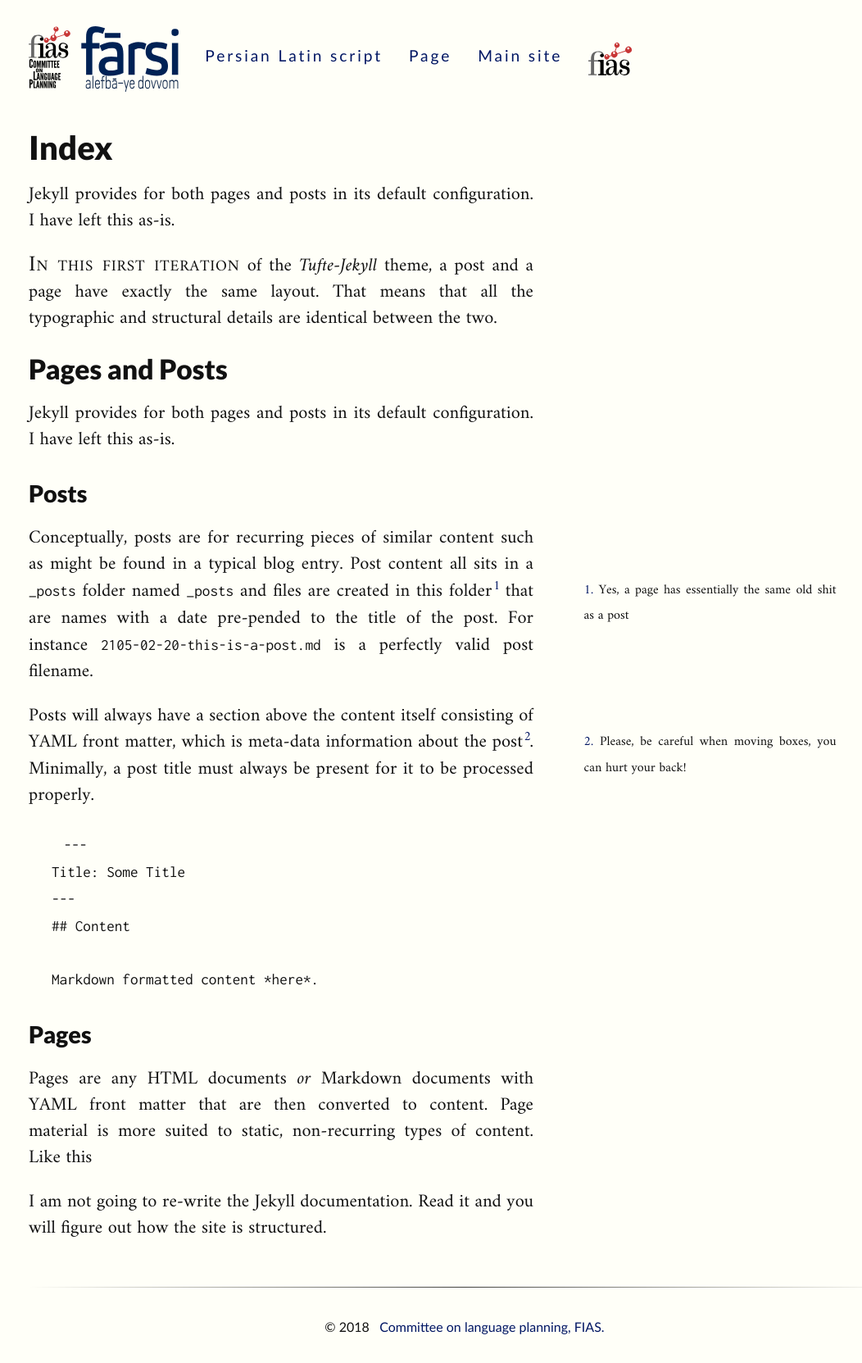
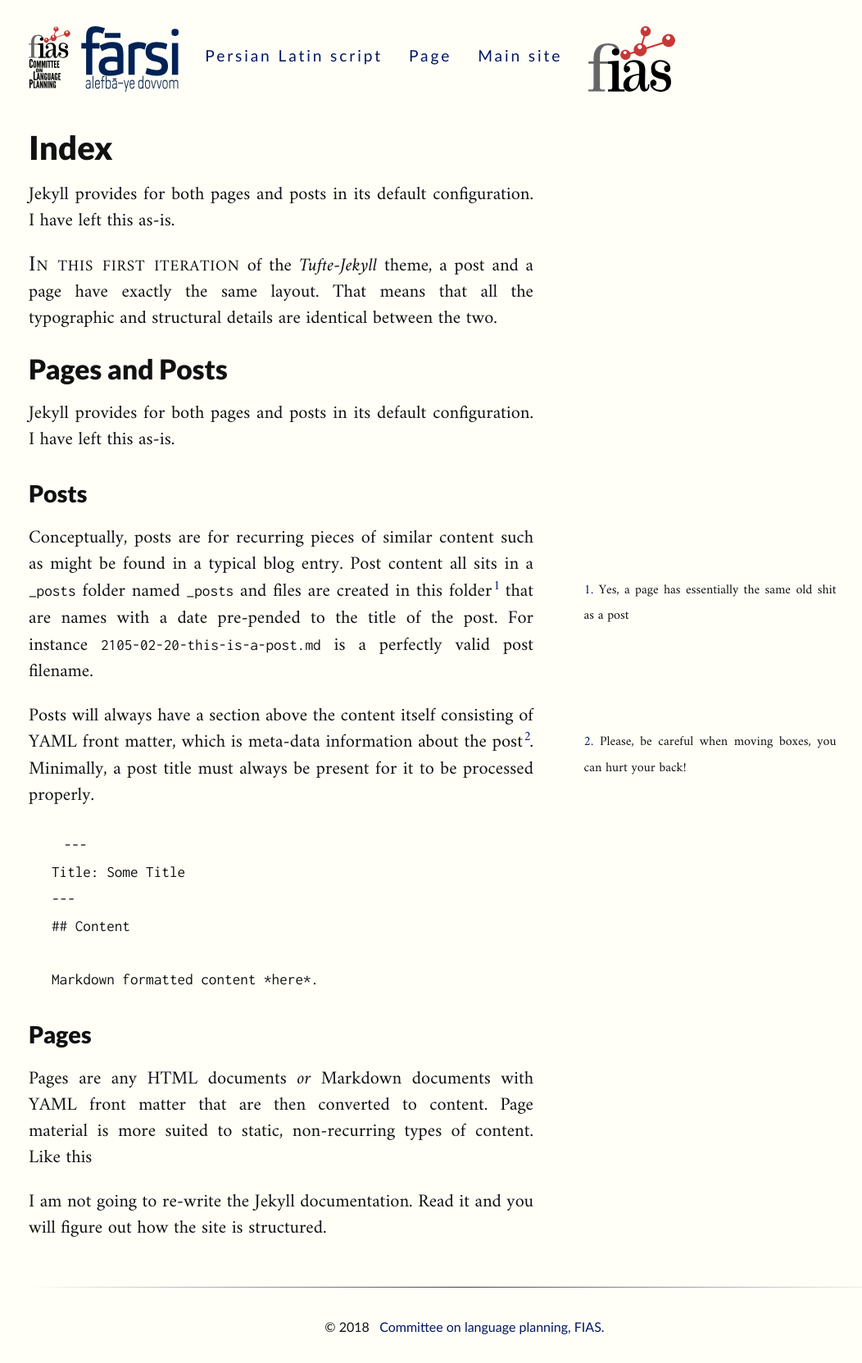
Before and after one commit to fiasinstitute/persian, a Jekyll site: the page built from index.md, in a window 1280 px wide. Shown: the whole page at 82% size, without its empty margins (125-1177 px from the left). Built offline with Jekyll 4.4.1, drawn with Linux system fonts in a browser that asks for light colours; a script that is not in the unit is left out.

Commit message:
Update header.html

```diff
--- a/_includes/header.html
+++ b/_includes/header.html
@@ -14,6 +14,6 @@
 	    {% endunless %}
   	{% endfor %}
 	<a href="{{site.maininstitutesite}}">Main site</a>
-	<a href="{{site.maininstitutesite}}"><img class="badge" src="{{site.baseurl}}/assets/img/MainSiteLogo.svg" width="50%" alt="FIAS"></a>
+	<a href="{{site.maininstitutesite}}"><img class="badge" src="{{site.baseurl}}/assets/img/MainSiteLogo.svg" width="100%" alt="FIAS"></a>
 	</nav>
 </header>
```
